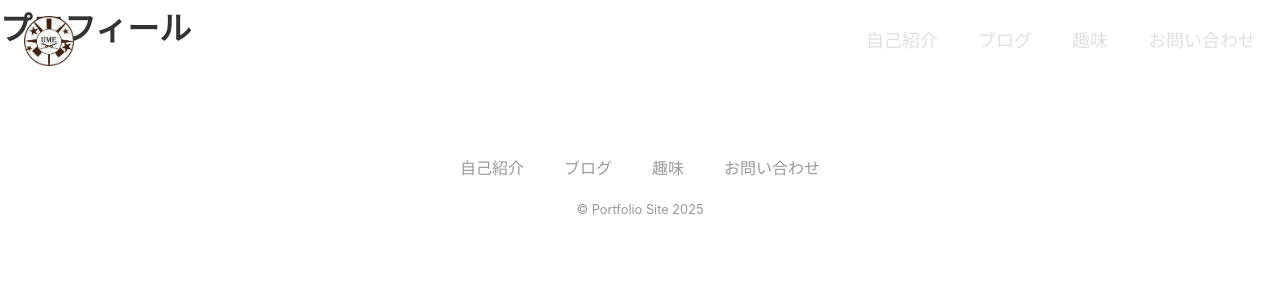
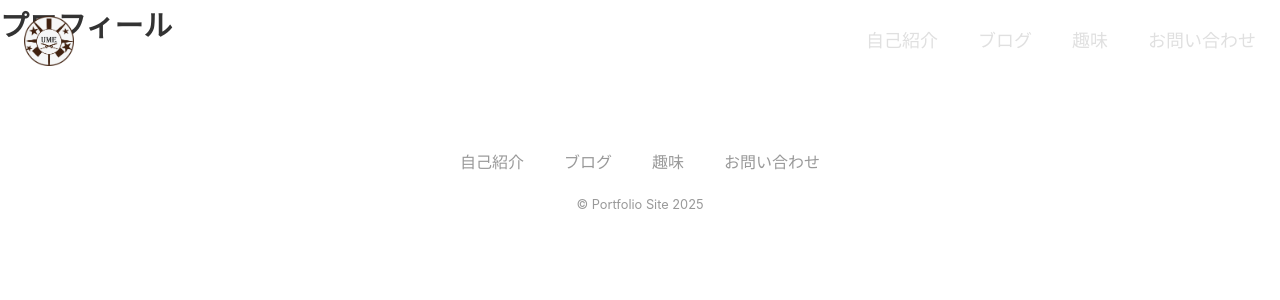
Before and after one commit to KTCume/react-next-portfolio, a Next.js app: page /about-me in a window 1280 px wide. Shown: the top 300 px of the page. Built offline with nearby package versions, Linux system fonts and the light colour scheme.

Commit message:
プロフィール編集

```diff
--- a/app/about-me/page.module.css
+++ b/app/about-me/page.module.css
@@ -0,0 +1,6 @@
+.title {
+    font-size: 1.8rem;
+    font-weight: bold;
+    margin-bottom: 16px;
+    color: #333;
+}
--- a/app/about-me/page.tsx
+++ b/app/about-me/page.tsx
@@ -1,7 +1,7 @@
-import ButtonLink from "../_components/ButtonLink";
+import styles from "./page.module.css";
 
 export default function Page() {
     return(
-        <h1>プロフィール</h1>
+        <h1 className={styles.title}>プロフィール</h1>
     );
 };
```
